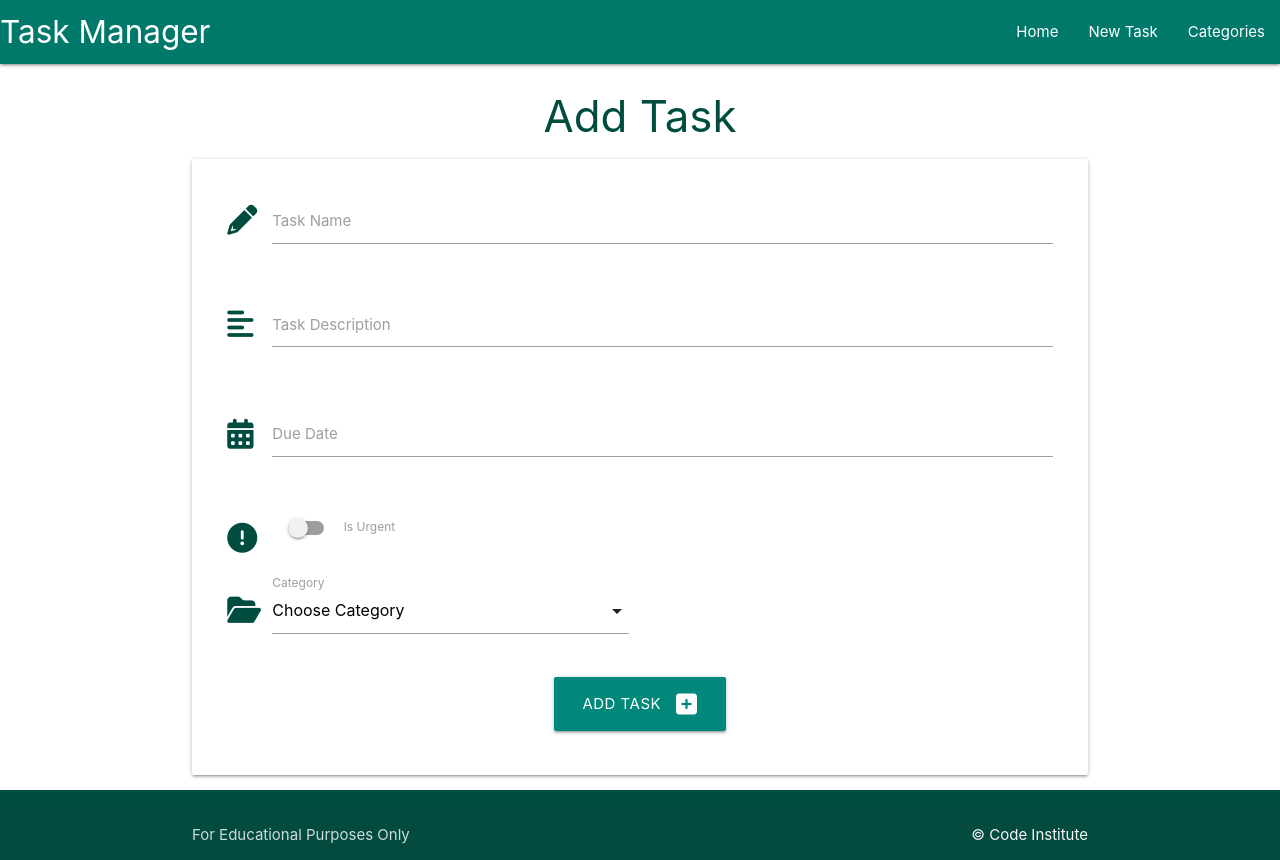
After one commit to Quack842/030123-code-institute-walkthrough, a Flask app: page /add_task in a window 1280 px wide. The commit adds this page. Run offline with Flask 2, Linux system fonts and the light colour scheme; data that the repository does not hold is empty.

Commit message:
Added add_task to code

```diff
--- a/taskmanager/routes.py
+++ b/taskmanager/routes.py
@@ -1,6 +1,8 @@
 from flask import render_template, request, redirect, url_for
 from taskmanager import app, db
 from taskmanager.models import Category, Task
+
+# set_pg for Category to work in browser
 
 
 @app.route("/")
@@ -32,3 +34,28 @@ def edit_category(category_id):
         db.session.commit()
         return redirect(url_for("categories"))
     return render_template("edit_category.html", category=category)
+
+
+@app.route("/delete_category/<int:category_id>")
+def delete_category(category_id):
+    category = Category.query.get_or_404(category_id)
+    db.session.delete(category)
+    db.session.commit()
+    return redirect(url_for("categories"))
+
+
+@app.route("/add_task", methods=["GET", "POST"])
+def add_task():
+    categories = list(Category.query.order_by(Category.category_name).all())
+    if request.method == "POST":
+        task = Task(
+            task_name=request.form.get("task_name"),
+            task_description=request.form.get("task_description"),
+            is_urgent=bool(True if request.form.get("is_urgent") else False),
+            due_date=request.form.get("due_date"),
+            category_id=request.form.get("category_id")
+        )
+        db.session.add(task)
+        db.session.commit()
+        return redirect(url_for("home"))
+    return render_template("add_task.html", categories=categories)
--- a/taskmanager/static/js/script.js
+++ b/taskmanager/static/js/script.js
@@ -2,4 +2,15 @@ document.addEventListener('DOMContentLoaded', function() {
     // Sidenav Initialization
     var sidenav = document.querySelectorAll('.sidenav');
     M.Sidenav.init(sidenav);
+
+    // Datepicker Initialization
+    var datepicker = document.querySelectorAll('.datepicker');
+    M.Datepicker.init(datepicker, {
+      format: "dd-mmm-yyyy",
+      i18n: {done: "Select"}
+    });
+
+    // Select Initialization
+    var selects = document.querySelectorAll('select');
+    M.FormSelect.init(selects);
   });
--- a/taskmanager/templates/add_category.html
+++ b/taskmanager/templates/add_category.html
@@ -17,7 +17,7 @@
     <div class="row">
       <div class="col s12 center-align">
         <button type="submit" class="btn-large teal darken-1">
-            Add Catagory <i class="fas fa-plus-square right"></i>
+            Add Category <i class="fas fa-plus-square right"></i>
         </button>
       </div>
     </div>
--- /dev/null
+++ b/taskmanager/templates/add_task.html
@@ -0,0 +1,70 @@
+{% extends "base.html" %}
+{% block content %}
+
+<h3 class="teal-text text-darken-4 center-align">Add Task</h3>
+
+<div class="row card-panel gray lighten-5">
+    <form class="col s12" method="POST" action="{{ url_for('add_task') }}">
+        <!-- Task Name -->
+        <div class="row">
+            <div class="input-field col s12">
+                <i class="fa-solid fa-pencil prefix teal-text text-darken-4"></i>
+            <input id="task_name" name="task_name" minlength="5" maxlength="59" type="text" class="validate" required>
+            <label for="task_name">Task Name</label>
+            </div>
+        </div>
+        <!-- Task Description -->
+        <div class="row">
+            <div class="input-field col s12">
+                <i class="fas fa-align-left prefix teal-text text-darken-4"></i>
+            <textarea id="task_description" name="task_description" minlength="5" maxlength="200"
+            type="text" class="materialize-textarea validate" required></textarea>
+            <label for="task_description">Task Description</label>
+            </div>
+        </div>
+        <!-- Due Date -->
+        <div class="row">
+            <div class="input-field col s12">
+                <i class="fas fa-calendar-alt prefix teal-text text-darken-4"></i>
+                <input id="due_date" name="due_date" type="text" class="datepicker validate" required>
+                <label for="due_date">Due Date</label>
+            </div>
+        </div>
+        <!-- Is Urgent -->
+        <div class="row">
+            <div class="input-field col s12">
+                <div class="switch">
+                    <i class="fas fa-exclamation-circle prefix teal-text text-darken-4"></i>
+                    <label for="is_urgent">
+                        <input id="is_urgent" name="is_urgent" type="checkbox">
+                        <span class="lever"></span>
+                        Is Urgent
+                    </label>
+                </div>
+            </div>
+        </div>
+        <!-- Category Id -->
+        <div class="row">
+            <div class="input-field col s6">
+                <i class="fas fa-folder-open prefix teal-text text-darken-4"></i>
+                <select name="category_id" id="category_id" class="validate" required>
+                    <option value="" disabled selected>Choose Category</option>
+                    {% for category in categories %}
+                    <option value="{{ category.id }}">{{ category.category_name }}</option>
+                    {% endfor %}
+                </select>
+                <label for="category_id">Category</label>
+            </div>
+        </div>
+        <!-- Submit Button -->
+        <div class="row">
+            <div class="col s12 center-align">
+                <button type="submit" class="btn-large teal darken-1">
+                    Add Task <i class="fas fa-plus-square right"></i>
+                </button>
+            </div>
+        </div>
+    </form>
+  </div>
+
+{% endblock %}
--- a/taskmanager/templates/base.html
+++ b/taskmanager/templates/base.html
@@ -19,7 +19,7 @@
             <a href="#" data-target="mobile-demo" class="sidenav-trigger"><i class="fa-solid fa-list-check"></i></a>
             <ul class="right hide-on-med-and-down">
                 <li><a href="{{ url_for('home') }}">Home</a></li>
-                <li><a href="">New Task</a></li>
+                <li><a href="{{ url_for('add_task') }}">New Task</a></li>
                 <li><a href="{{ url_for('categories') }}">Categories</a></li>
             </ul>
             </div>
@@ -27,7 +27,7 @@
 
         <ul class="sidenav" id="mobile-demo">
             <li><a href="{{ url_for('home') }}">Home</a></li>
-            <li><a href="">New Task</a></li>
+            <li><a href="{{ url_for('add_task') }}">New Task</a></li>
             <li><a href="{{ url_for('categories') }}">Categories</a></li>
         </ul>
 
--- a/taskmanager/templates/categories.html
+++ b/taskmanager/templates/categories.html
@@ -10,6 +10,7 @@
         </a>
     </div>
 </div>
+
 <!-- Catagory Card -->
 <div class="row">
     {% for category in categories %}
@@ -20,7 +21,7 @@
         </div>
         <div class="card-action">
           <a href="{{ url_for('edit_category', category_id=category.id) }}" class="btn lime darken-2">EDIT</a>
-          <a href="#" class="btn red">DELETE</a>
+          <a href="{{ url_for('delete_category', category_id=category.id) }}" class="btn red">DELETE</a>
         </div>
       </div>
     </div>
```
Also changed, not shown: taskmanager/templates/tasks.html (+8 -0 lines).
